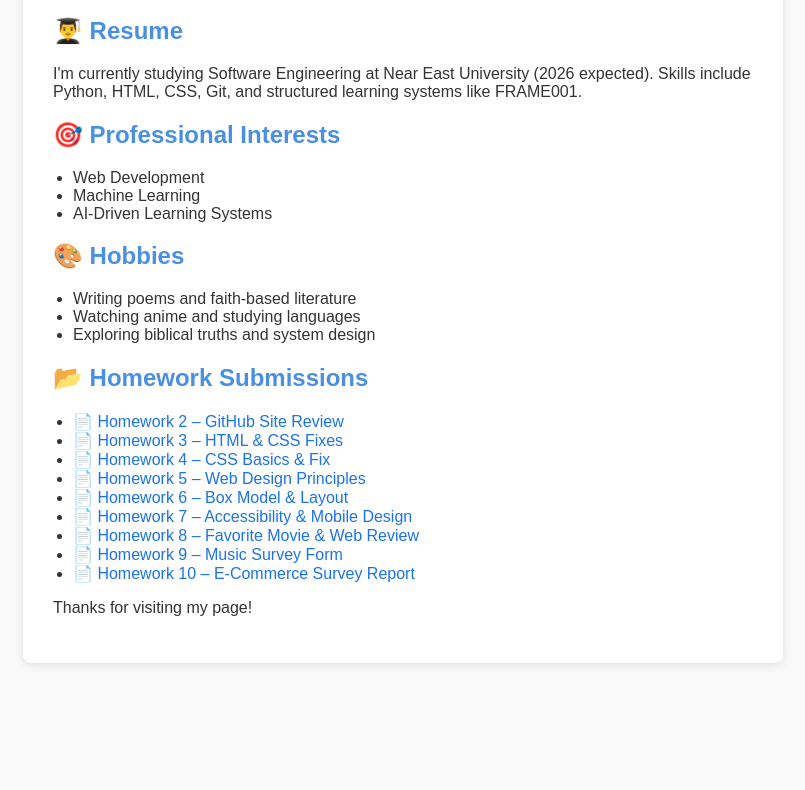
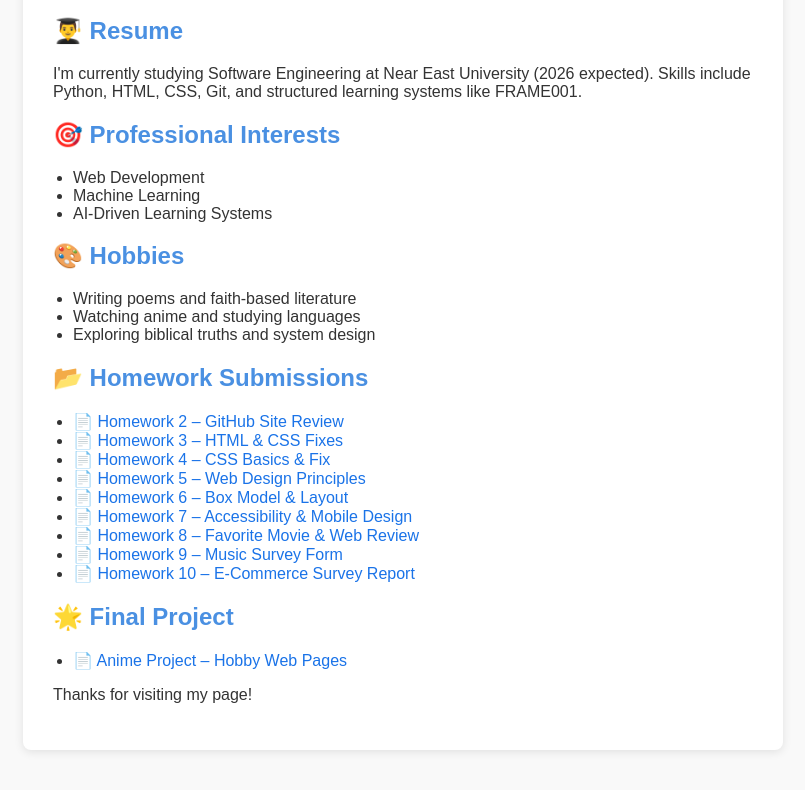
Before and after one commit to lifeISJokeORNot/newTOweb.github.io, a plain HTML site: page index.html in a window 1280 px wide. Shown: the part 359-1149 px from the top of the page, without its empty margins (237-1042 px from the left). Before the commit the page ends 1062 px from the top, so only its background shows below. Drawn offline with Linux system fonts and the light colour scheme.

Commit message:
Update index.html

```diff
--- a/index.html
+++ b/index.html
@@ -49,6 +49,11 @@
       <li><a href="ecommerce10.html" target="_blank">📄 Homework 10 – E-Commerce Survey Report</a></li>
     </ul>
 
+    <h2>🌟 Final Project</h2>
+    <ul>
+      <li><a href="project/index.html" target="_blank">📄 Anime Project – Hobby Web Pages</a></li>
+    </ul>
+
     <p>Thanks for visiting my page!</p>
   </div>
 </body>
```
